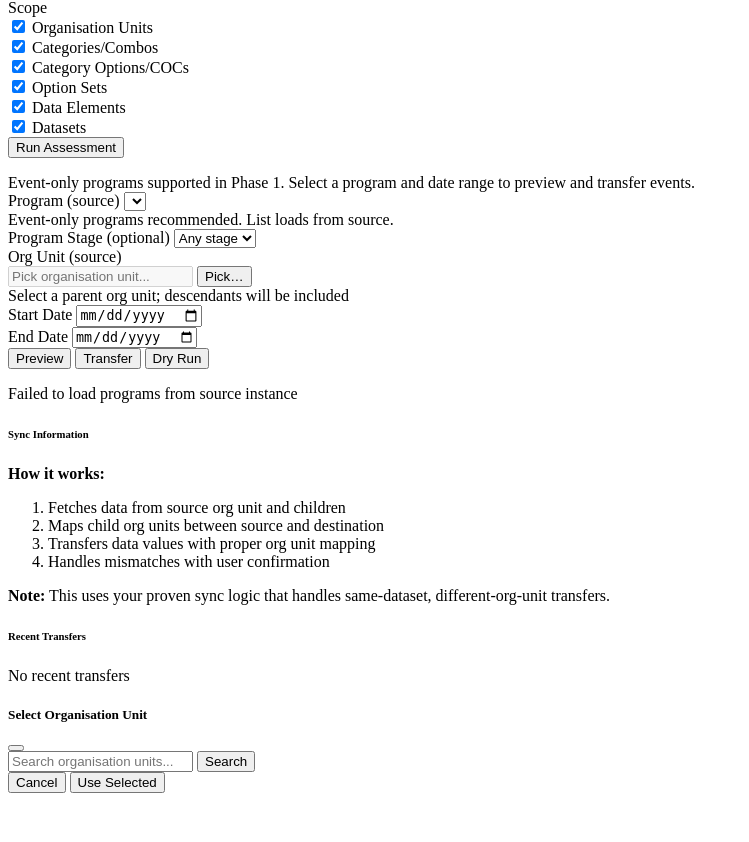
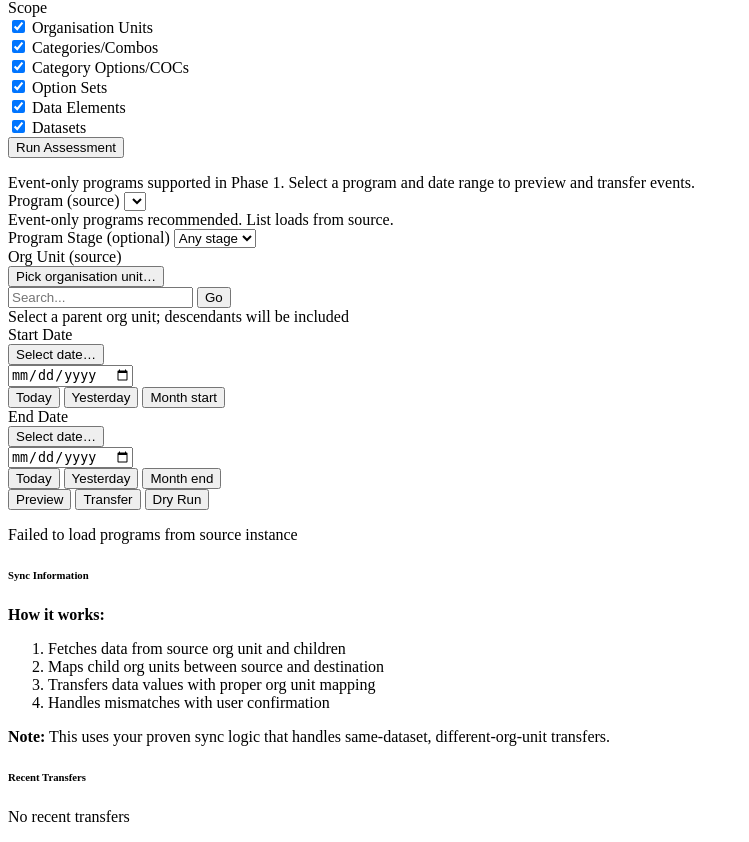
Before and after one commit to Dradebo/dhis2Sync, a FastAPI app: template app/templates/partials/transfer_content.html in a window 1280 px wide. Shown: the part 316-1158 px from the top of the page, without its empty margins (0-749 px from the left). Before the commit the page ends 1109 px from the top, so only its background shows below. Run offline with FastAPI, Linux system fonts and the light colour scheme; the template is opened without the code that fills it, so the values that code supplies are empty.

Commit message:
feat(tracker): OU dropdown tree and calendar dropdowns for dates

```diff
--- a/app/templates/partials/transfer_content.html
+++ b/app/templates/partials/transfer_content.html
@@ -256,20 +256,52 @@
                             <div class="row g-3 mt-1">
                                 <div class="col-md-4">
                                     <label class="form-label">Org Unit (source)</label>
-                                    <div class="input-group">
-                                        <input class="form-control" id="trk-orgunit-name" placeholder="Pick organisation unit..." disabled />
-                                        <button class="btn btn-outline-secondary" type="button" onclick="TrackerUI.openOuPicker()">Pick…</button>
+                                    <div class="dropdown w-100">
+                                        <button class="btn btn-outline-secondary w-100 text-start dropdown-toggle" type="button" id="trk-ou-dd" data-bs-toggle="dropdown" aria-expanded="false">
+                                            <span id="trk-ou-dd-label">Pick organisation unit…</span>
+                                        </button>
+                                        <div class="dropdown-menu p-2" aria-labelledby="trk-ou-dd" style="width: 420px; max-height: 60vh; overflow:auto;">
+                                            <div class="input-group input-group-sm mb-2">
+                                                <span class="input-group-text"><i class="bi bi-search"></i></span>
+                                                <input type="text" class="form-control" id="trk-ou-q" placeholder="Search..." />
+                                                <button class="btn btn-outline-secondary" id="trk-ou-q-btn" type="button">Go</button>
+                                            </div>
+                                            <div id="trk-ou-tree" class="border rounded p-2 bg-light small" style="max-height: 45vh; overflow:auto;"></div>
+                                            <div id="trk-ou-results" class="mt-2"></div>
+                                        </div>
                                     </div>
                                     <input type="hidden" id="trk-orgunit" />
                                     <div class="form-text">Select a parent org unit; descendants will be included</div>
                                 </div>
                                 <div class="col-md-4">
                                     <label class="form-label">Start Date</label>
-                                    <input type="date" class="form-control" id="trk-start" />
+                                    <div class="dropdown w-100">
+                                        <button class="btn btn-outline-secondary w-100 text-start" id="trk-start-dd" data-bs-toggle="dropdown"><span id="trk-start-label">Select date…</span></button>
+                                        <div class="dropdown-menu p-2" aria-labelledby="trk-start-dd">
+                                            <input type="date" class="form-control" id="trk-start-picker" />
+                                            <div class="d-flex gap-2 mt-2">
+                                                <button type="button" class="btn btn-sm btn-outline-secondary" onclick="TrackerUI.setPresetDate('start','today')">Today</button>
+                                                <button type="button" class="btn btn-sm btn-outline-secondary" onclick="TrackerUI.setPresetDate('start','yesterday')">Yesterday</button>
+                                                <button type="button" class="btn btn-sm btn-outline-secondary" onclick="TrackerUI.setPresetDate('start','monthStart')">Month start</button>
+                                            </div>
+                                        </div>
+                                    </div>
+                                    <input type="hidden" id="trk-start" />
                                 </div>
                                 <div class="col-md-4">
                                     <label class="form-label">End Date</label>
-                                    <input type="date" class="form-control" id="trk-end" />
+                                    <div class="dropdown w-100">
+                                        <button class="btn btn-outline-secondary w-100 text-start" id="trk-end-dd" data-bs-toggle="dropdown"><span id="trk-end-label">Select date…</span></button>
+                                        <div class="dropdown-menu p-2" aria-labelledby="trk-end-dd">
+                                            <input type="date" class="form-control" id="trk-end-picker" />
+                                            <div class="d-flex gap-2 mt-2">
+                                                <button type="button" class="btn btn-sm btn-outline-secondary" onclick="TrackerUI.setPresetDate('end','today')">Today</button>
+                                                <button type="button" class="btn btn-sm btn-outline-secondary" onclick="TrackerUI.setPresetDate('end','yesterday')">Yesterday</button>
+                                                <button type="button" class="btn btn-sm btn-outline-secondary" onclick="TrackerUI.setPresetDate('end','monthEnd')">Month end</button>
+                                            </div>
+                                        </div>
+                                    </div>
+                                    <input type="hidden" id="trk-end" />
                                 </div>
                             </div>
                             <div class="mt-3 d-flex gap-2">
@@ -1276,97 +1308,29 @@ document.addEventListener('DOMContentLoaded', () => {
   TrackerUI.loadPrograms();
 });
 
-// --- Tracker Org Unit Picker (hierarchical, matches completeness style) ---
-// Modal markup
-(() => {
-  const existing = document.getElementById('trkOuModal');
-  if (!existing) {
-    const modal = document.createElement('div');
-    modal.className = 'modal fade';
-    modal.id = 'trkOuModal';
-    modal.tabIndex = -1;
-    modal.innerHTML = `
-    <div class="modal-dialog modal-lg">
-      <div class="modal-content">
-        <div class="modal-header">
-          <h5 class="modal-title"><i class="bi bi-diagram-3 me-2"></i>Select Organisation Unit</h5>
-          <button type="button" class="btn-close" data-bs-dismiss="modal" aria-label="Close"></button>
-        </div>
-        <div class="modal-body">
-          <div class="row g-2 mb-2">
-            <div class="col-md-8">
-              <div class="input-group">
-                <span class="input-group-text"><i class="bi bi-search"></i></span>
-                <input type="text" class="form-control" id="trk-ou-search" placeholder="Search organisation units..." />
-                <button class="btn btn-outline-secondary" type="button" id="trk-ou-search-btn">Search</button>
-              </div>
-            </div>
-            <div class="col-md-4 text-end">
-              <span class="small text-muted" id="trk-ou-selected-label"></span>
-            </div>
-          </div>
-          <div class="row g-3">
-            <div class="col-12">
-              <div id="trk-ou-tree" class="border rounded p-2" style="max-height: 50vh; overflow:auto;"></div>
-              <div id="trk-ou-results" class="mt-2"></div>
-            </div>
-          </div>
-        </div>
-        <div class="modal-footer">
-          <button type="button" class="btn btn-secondary" data-bs-dismiss="modal">Cancel</button>
-          <button type="button" class="btn btn-primary" id="trk-ou-confirm">Use Selected</button>
-        </div>
-      </div>
-    </div>`;
-    document.body.appendChild(modal);
-  }
-})();
-
-// Picker state and helpers
+// --- Tracker Org Unit Dropdown Tree ---
 TrackerUI._ouState = { selected: null };
-
-TrackerUI.openOuPicker = async function() {
-  const modalEl = document.getElementById('trkOuModal');
+TrackerUI.initOuDropdown = async function() {
   const tree = document.getElementById('trk-ou-tree');
   const results = document.getElementById('trk-ou-results');
-  const searchBtn = document.getElementById('trk-ou-search-btn');
-  const searchInput = document.getElementById('trk-ou-search');
-  const label = document.getElementById('trk-ou-selected-label');
-  const confirmBtn = document.getElementById('trk-ou-confirm');
+  const qBtn = document.getElementById('trk-ou-q-btn');
+  const qInput = document.getElementById('trk-ou-q');
   tree.innerHTML = '<div class="text-muted small">Loading roots...</div>';
   results.innerHTML = '';
-  label.textContent = '';
   TrackerUI._ouState.selected = null;
-
-  // Load root nodes
   const roots = await fetch('/api/organisation-units?instance=source').then(r => r.ok ? r.json() : []);
   tree.innerHTML = '';
-  const ul = document.createElement('ul'); ul.className = 'list-unstyled';
-  tree.appendChild(ul);
+  const ul = document.createElement('ul'); ul.className = 'list-unstyled'; tree.appendChild(ul);
   (Array.isArray(roots) ? roots : []).forEach(node => ul.appendChild(renderNode(node)));
-
-  // Wire search
   const doSearch = async () => {
-    const q = (searchInput.value || '').trim();
+    const q = (qInput.value || '').trim();
     if (q.length < 2) { results.innerHTML = '<div class="small text-muted">Type at least 2 characters to search</div>'; return; }
     results.innerHTML = '<div class="small text-muted">Searching...</div>';
     const list = await fetch(`/api/organisation-units/search?q=${encodeURIComponent(q)}&instance=source`).then(r => r.ok ? r.json() : []);
-    results.innerHTML = list.length ? list.map(ou => `<div><button class="btn btn-sm btn-outline-primary" onclick="TrackerUI._pickOu('${ou.id}', '${(ou.displayName||ou.name||ou.id).replace(/'/g, "\'")}')">Select</button> <span class="small">${ou.displayName||ou.name||ou.id}</span></div>`).join('') : '<div class="small text-muted">No results</div>';
+    results.innerHTML = list.length ? list.map(ou => `<div><button class=\"btn btn-sm btn-outline-primary\" onclick=\"TrackerUI._chooseOu('${ou.id}','${(ou.displayName||ou.name||ou.id).replace(/'/g, "\\'")}')\">Select</button> <span class=\"small\">${ou.displayName||ou.name||ou.id}</span></div>`).join('') : '<div class="small text-muted">No results</div>';
   };
-  searchBtn.onclick = doSearch;
-  searchInput.onkeydown = (e) => { if (e.key === 'Enter') { e.preventDefault(); doSearch(); } };
-
-  confirmBtn.onclick = () => {
-    const sel = TrackerUI._ouState.selected;
-    if (!sel) return;
-    document.getElementById('trk-orgunit').value = sel.id;
-    document.getElementById('trk-orgunit-name').value = sel.name;
-    const bsModal = bootstrap.Modal.getOrCreateInstance(modalEl);
-    bsModal.hide();
-  };
-
-  const bsModal = new bootstrap.Modal(modalEl);
-  bsModal.show();
+  qBtn.onclick = doSearch;
+  qInput.onkeydown = (e) => { if (e.key === 'Enter') { e.preventDefault(); doSearch(); } };
 
   function renderNode(node) {
     const li = document.createElement('li');
@@ -1380,7 +1344,7 @@ TrackerUI.openOuPicker = async function() {
       </div>
     `;
     const radio = li.querySelector('input[type="radio"]');
-    radio.onclick = () => { TrackerUI._ouState.selected = { id: node.id, name }; label.textContent = `Selected: ${name}`; };
+    radio.onclick = () => { TrackerUI._ouState.selected = { id: node.id, name }; };
     if (hasChildren) {
       const expander = li.querySelector('[data-role="expander"]');
       const childContainer = document.createElement('ul'); childContainer.className = 'list-unstyled ms-4';
@@ -1388,21 +1352,51 @@ TrackerUI.openOuPicker = async function() {
       let expanded = false;
       expander.onclick = async () => {
         if (!expanded) {
-          expander.disabled = true;
-          expander.innerHTML = '<i class="bi bi-caret-down"></i>';
+          expander.disabled = true; expander.innerHTML = '<i class="bi bi-caret-down"></i>';
           const children = await fetch(`/api/organisation-units?parent=${encodeURIComponent(node.id)}&instance=source`).then(r => r.ok ? r.json() : []);
           (Array.isArray(children) ? children : []).forEach(c => childContainer.appendChild(renderNode(c)));
           expanded = true; expander.disabled = false;
-        } else {
-          childContainer.innerHTML = '';
-          expander.innerHTML = '<i class="bi bi-caret-right"></i>';
-          expanded = false;
-        }
+        } else { childContainer.innerHTML = ''; expander.innerHTML = '<i class="bi bi-caret-right"></i>'; expanded = false; }
       };
     }
     return li;
   }
 };
+TrackerUI._chooseOu = function(id, name) {
+  document.getElementById('trk-orgunit').value = id;
+  document.getElementById('trk-ou-dd-label').textContent = name;
+  const dd = document.getElementById('trk-ou-dd');
+  bootstrap.Dropdown.getOrCreateInstance(dd).hide();
+}
+document.getElementById('trk-ou-dd').addEventListener('show.bs.dropdown', () => {
+  // Lazy initialize tree each open
+  TrackerUI.initOuDropdown();
+});
+
+// --- Date dropdown helpers ---
+TrackerUI._formatDate = (d) => d.toISOString().slice(0,10);
+TrackerUI._setDate = function(which, dateStr) {
+  const hiddenId = which === 'start' ? 'trk-start' : 'trk-end';
+  const labelId = which === 'start' ? 'trk-start-label' : 'trk-end-label';
+  document.getElementById(hiddenId).value = dateStr;
+  document.getElementById(labelId).textContent = dateStr;
+};
+TrackerUI.setPresetDate = function(which, preset) {
+  const now = new Date();
+  let d = new Date(now);
+  if (preset === 'today') d = now;
+  if (preset === 'yesterday') d = new Date(now.getFullYear(), now.getMonth(), now.getDate() - 1);
+  if (preset === 'monthStart') d = new Date(now.getFullYear(), now.getMonth(), 1);
+  if (preset === 'monthEnd') d = new Date(now.getFullYear(), now.getMonth() + 1, 0);
+  TrackerUI._setDate(which, TrackerUI._formatDate(d));
+};
+['trk-start-picker','trk-end-picker'].forEach((id) => {
+  const el = document.getElementById(id);
+  if (el) el.addEventListener('change', () => {
+    const which = id.includes('start') ? 'start' : 'end';
+    if (el.value) TrackerUI._setDate(which, el.value);
+  });
+});
 async function startMetadataAssessment() {
     const scope = Array.from(document.querySelectorAll('#metadata-scope-form input[type="checkbox"]:checked')).map(cb => cb.value)
     const progressDiv = document.getElementById('metadata-progress')
```
